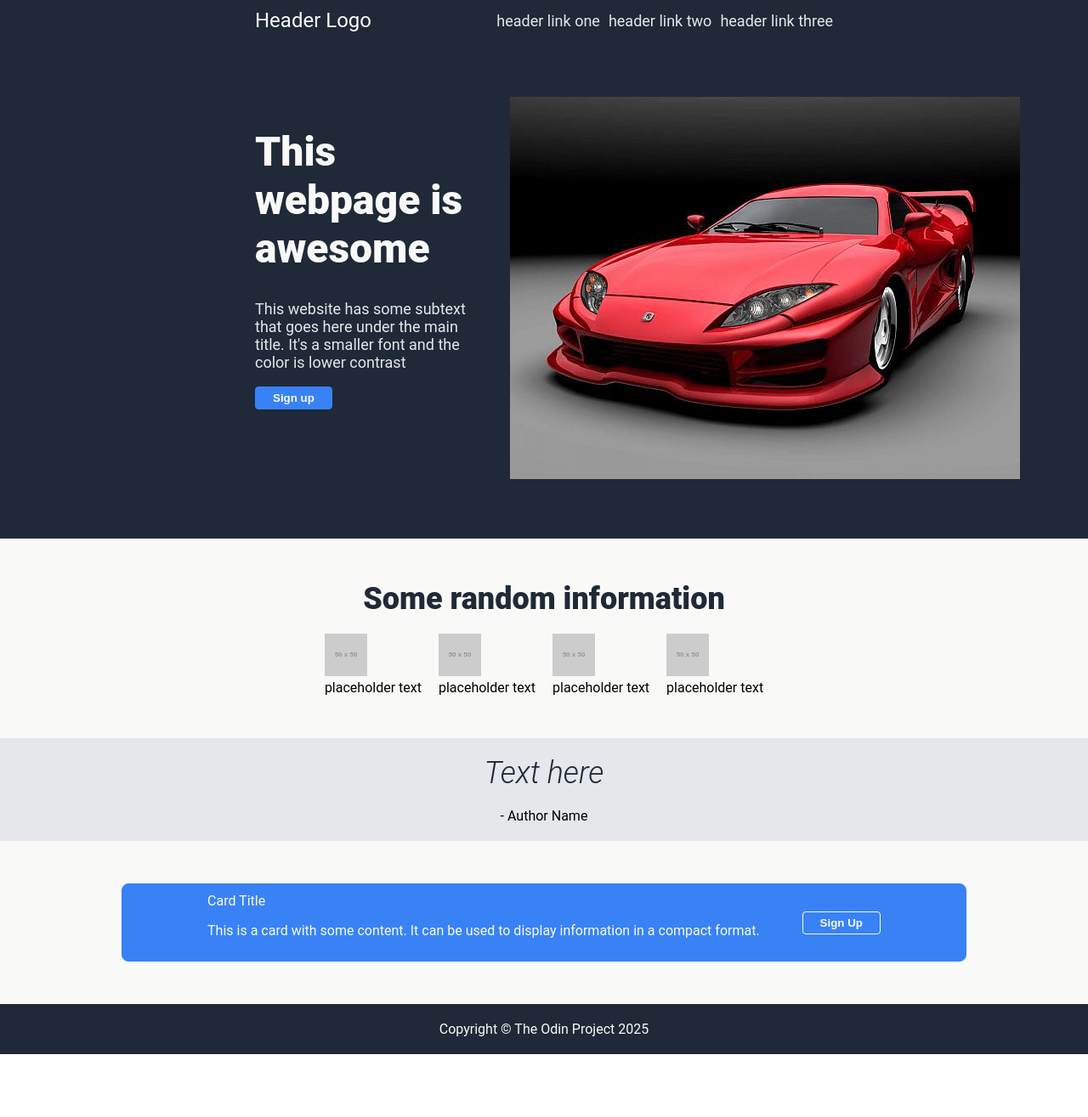
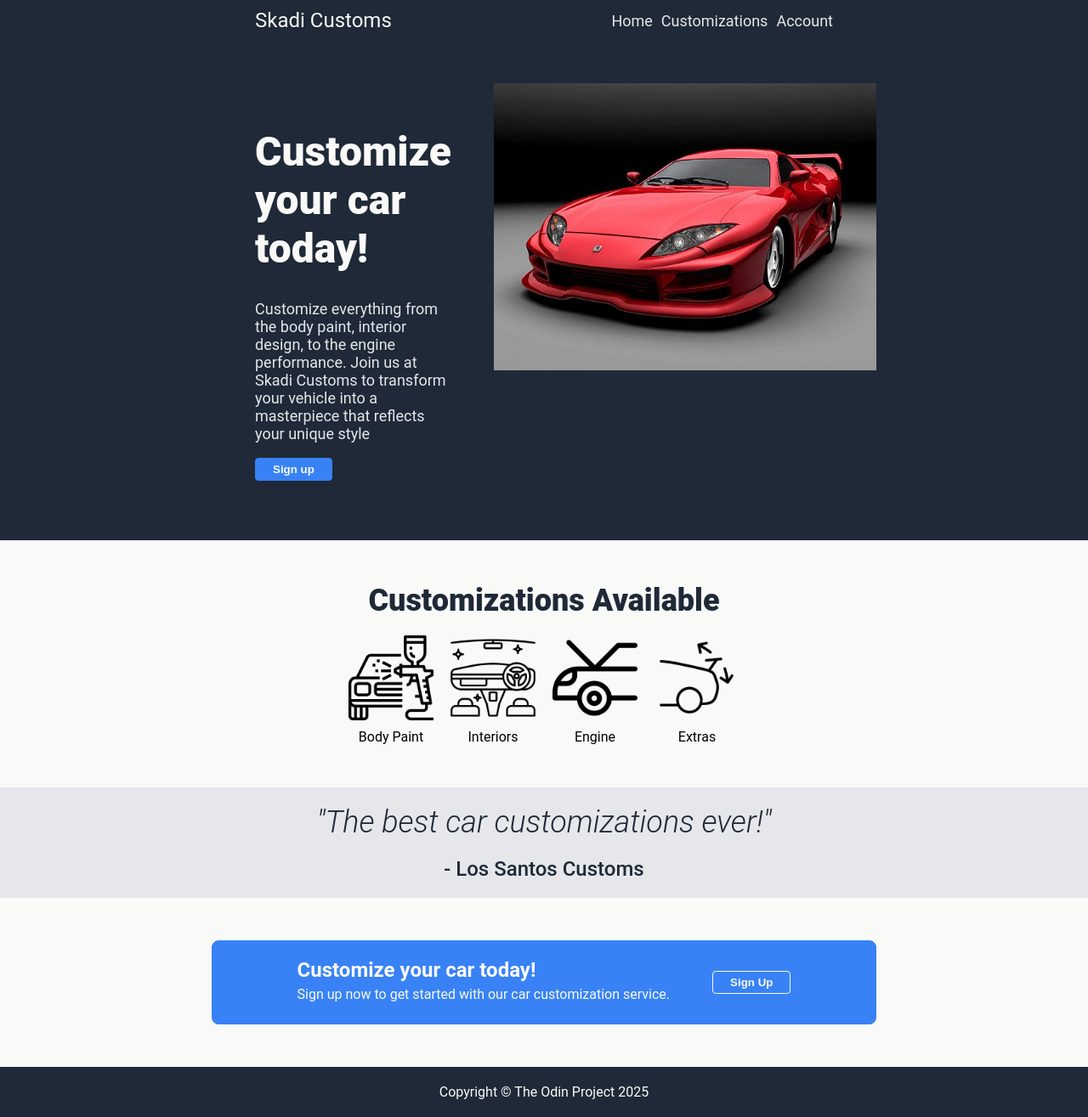
Before and after one commit to notadityah/learningfrontend-project-landingpage, a plain HTML site: page index.html in a window 1280 px wide. Shown: the whole page at 85% size. Before the commit the page ends 1241 px from the top, so only its background shows below. Drawn offline with Linux system fonts and the light colour scheme; placeholder pictures from the web are drawn by us.

Commit message:
add images and final adjustments

```diff
--- a/index.html
+++ b/index.html
@@ -5,74 +5,74 @@
     <meta http-equiv="X-UA-Compatible" content="IE=edge" />
     <meta name="viewport" content="width=device-width, initial-scale=1.0" />
     <link rel="stylesheet" href="style.css" />
-    <title>Landing Page</title>
+    <title>Home | Skadi Customs</title>
   </head>
 
   <body>
     <header>
-      <nav class="header">
-        <div class="header-left">Header Logo</div>
+      <div class="header" id="home">
+        <div class="header-left">Skadi Customs</div>
         <ul class="header-right">
-          <li><a href="#one">header link one</a></li>
-          <li><a href="#two">header link two</a></li>
-          <li><a href="#three">header link three</a></li>
+          <li><a href="#home">Home</a></li>
+          <li><a href="#customizations">Customizations</a></li>
+          <li><a href="#account">Account</a></li>
         </ul>
-      </nav>
+    </div>
     </header>
 
     <main>
       <div class="intro">
         <div class="intro-text">
-          <h1 class="intro-text-title">This webpage is awesome</h1>
+          <h1 class="intro-text-title">Customize your car today!</h1>
           <p class="intro-text-para">
-            This website has some subtext that goes here under the main title.
-            It's a smaller font and the color is lower contrast
+            Customize everything from the body paint, interior design, to the engine performance.
+            Join us at Skadi Customs to transform your vehicle into a masterpiece that reflects your unique style
           </p>
           <button class="button1">Sign up</button>
         </div>
-        <figure class="intro-image">
+        <div class="intro-image">
           <img
             src="images/car-hd-2011.jpg"
             alt="This is a placeholder for an image"
+            class="intro-image-img"
           />
-        </figure>
+        </div>
       </div>
 
-      <div class="content">
+      <div class="content" id="customizations">
         <div class="first-box">
-          <div class="content-title">Some random information</div>
+          <div class="content-title">Customizations Available</div>
           <div class="content-container">
             <div class="content-item">
-              <img src="https://via.placeholder.com/50" alt="Icon 1" />
-              <div class="content-text">placeholder text</div>
+              <img src="images/spray-gun.png" alt="Icon 1" />
+              <div class="content-text">Body Paint</div>
             </div>
             <div class="content-item">
-              <img src="https://via.placeholder.com/50" alt="Icon 2" />
-              <div class="content-text">placeholder text</div>
+              <img src="images/clean-car.png" alt="Icon 2" />
+              <div class="content-text">Interiors</div>
             </div>
             <div class="content-item">
-              <img src="https://via.placeholder.com/50" alt="Icon 3" />
-              <div class="content-text">placeholder text</div>
+              <img src="images/car.png" alt="Icon 3" />
+              <div class="content-text">Engine</div>
             </div>
             <div class="content-item">
-              <img src="https://via.placeholder.com/50" alt="Icon 4" />
-              <div class="content-text">placeholder text</div>
+              <img src="images/racing.png" alt="Icon 4" />
+              <div class="content-text">Extras</div>
             </div>
           </div>
         </div>
 
         <div class="second-box">
-          <div class="quote">Text here</div>
-          <div class="quote-author">- Author Name</div>
+          <div class="quote">"The best car customizations ever!"</div>
+          <div class="quote-author">- Los Santos Customs</div>
         </div>
 
         <div class="third-box">
           <div class="card">
             <div class="card-content">
-                <div class="card-title">Card Title</div>
-                <p>
-                    This is a card with some content. It can be used to display
-                    information in a compact format.
+                <div class="card-title">Customize your car today!</div>
+                <p class ="card-text">
+                    Sign up now to get started with our car customization service.
                 </p>
             </div>
             <button class="button2">Sign Up</button>
--- a/style.css
+++ b/style.css
@@ -45,10 +45,10 @@ main {
     display: flex;
     align-items: flex-start;
     justify-content: space-between;
+    gap: 50px;
 }
 
 .intro-text {
-    width: 50%;
     align-self: flex-start;
     padding : 20px 0;
 }
@@ -65,8 +65,14 @@ main {
 }
 
 .intro-image {
-    height: 50%;
-    width: 50%;
+    width: auto;
+    height: auto;
+}
+
+.intro-image-img {
+    width: 100%;
+    height: auto;
+    min-width: 450px;
 }
 
 .button1 {
@@ -108,6 +114,18 @@ main {
     gap: 20px;
 }
 
+img {
+    width: 100px;
+    height: 100px;
+}
+
+.content-item {
+    display: flex;
+    flex-direction: column;
+    align-items: center;
+    gap: 10px;
+}
+
 .second-box {
     width: 100%;
     background-color: #e5e7eb;
@@ -125,6 +143,12 @@ main {
     font-weight: 300;
 }
 
+.quote-author {
+    font-size: 24px;
+    color: #1F2937;
+    font-weight: 500;
+}
+
 .third-box {
     width: 100%;
     display: flex;
@@ -138,7 +162,7 @@ main {
     border: 1px solid #3882f6;
     border-radius: 8px;
     display: flex;
-    padding: 10px 100px;
+    padding: 20px 100px;
     gap: 50px;
     align-items: center;
 }
@@ -147,7 +171,18 @@ main {
     color: #F9FAF8;
     display: flex;
     flex-direction: column;
-    justify-content: flex-start;
+}
+
+.card-title {
+    font-size: 24px;
+    font-weight: bold;
+    color: #F9FAF8;
+}
+
+.card-text {
+    margin: 5px 0;
+    font-size: 16px;
+    color: #F9FAF8;
 }
 
 .button2 {
```
Also changed, not shown: images/car.png (added), images/clean-car.png (added), images/racing.png (added), images/spray-gun.png (added).
